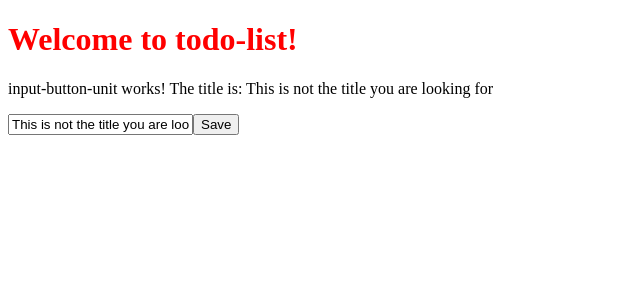
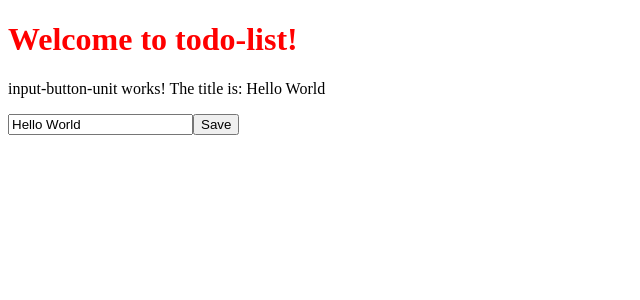
Before and after one commit to joanrig/todo-list, an Angular app: page / in a window 1280 px wide. Shown: the top 300 px of the page, without its empty margins (0-640 px from the left). Built offline with nearby package versions, Linux system fonts and the light colour scheme.

Commit message:
added click function to button

```diff
--- a/src/app/input-button-unit/input-button-unit.component.ts
+++ b/src/app/input-button-unit/input-button-unit.component.ts
@@ -10,7 +10,9 @@ import { Component, OnInit } from '@angular/core';
     </p>
 
     <input [value]="title">
-    <button>Save</button>
+    <button (click)="changeTitle('Button Clicked!')">
+      Save
+    </button>
   `,
   styleUrls: ['./input-button-unit.component.css']
 })
@@ -20,17 +22,17 @@ import { Component, OnInit } from '@angular/core';
 
 export class InputButtonUnitComponent implements OnInit {
 
-  title = "Hello Wrold"
+  title = "Hello World"
 
-  generateTitle(): string {
-    return 'This title was generated by a method.';
+  changeTitle(newTitle: string){
+    this.title = newTitle;
   }
 
-  ngOnInit() {
-    setTimeout(() => {
-      this.title = 'This is not the title you are looking for';
-    }, 3000);
-    console.log('here')
+  constructor(){
+
+  }
+
+  ngOnInit(){
 
   }
 
```
